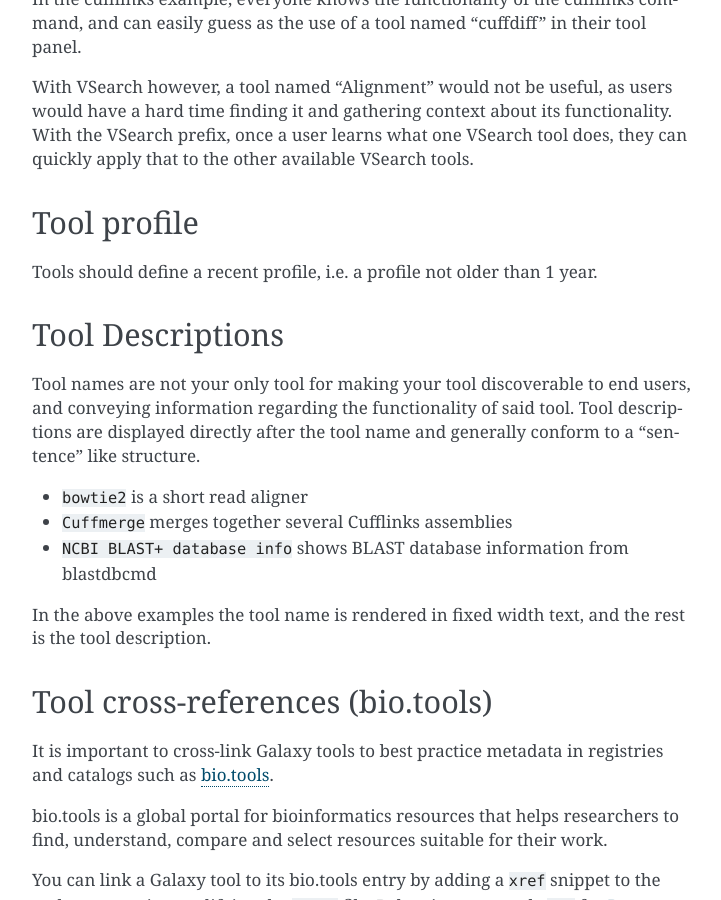
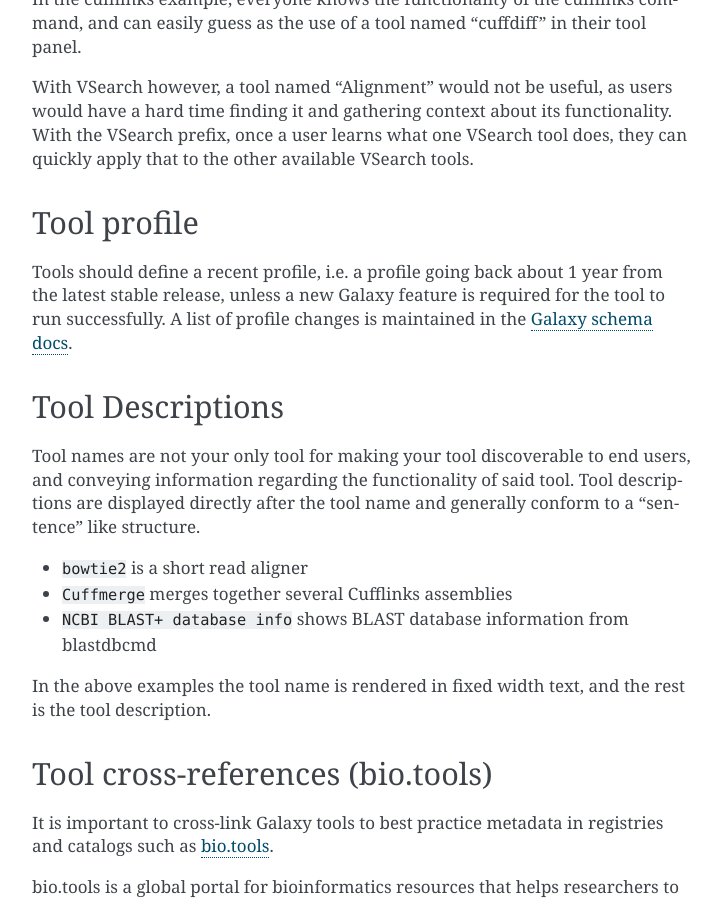
Before and after one commit to galaxy-iuc/standards, a Sphinx documentation site: the page built from docs/best_practices/tool_xml.rst, in a window 1280 px wide and 900 px high, scrolled down 1907 px. Shown: the whole window, without its empty margins (388-1109 px from the left). Built offline with Sphinx 7.4.7, drawn with Linux system fonts in a browser that asks for light colours.

Commit message:
Clarify tool profile recommendation
Anchor the 1-year window to the latest stable release, add an exception
for tools requiring newer Galaxy features, fix typo, and link to the
Galaxy schema docs for the list of profile changes.

```diff
--- a/docs/best_practices/tool_xml.rst
+++ b/docs/best_practices/tool_xml.rst
@@ -98,7 +98,10 @@ quickly apply that to the other available VSearch tools.
 Tool profile
 ------------
 
-Tools should define a recent profile, i.e. a profile not older than 1 year.
+Tools should define a recent profile, i.e. a profile going back about 1 year
+from the latest stable release, unless a new Galaxy feature is required for
+the tool to run successfully. A list of profile changes is maintained in the
+`Galaxy schema docs <https://docs.galaxyproject.org/en/latest/dev/schema.html#tool-profile>`__.
 
 Tool Descriptions
 -----------------
```
